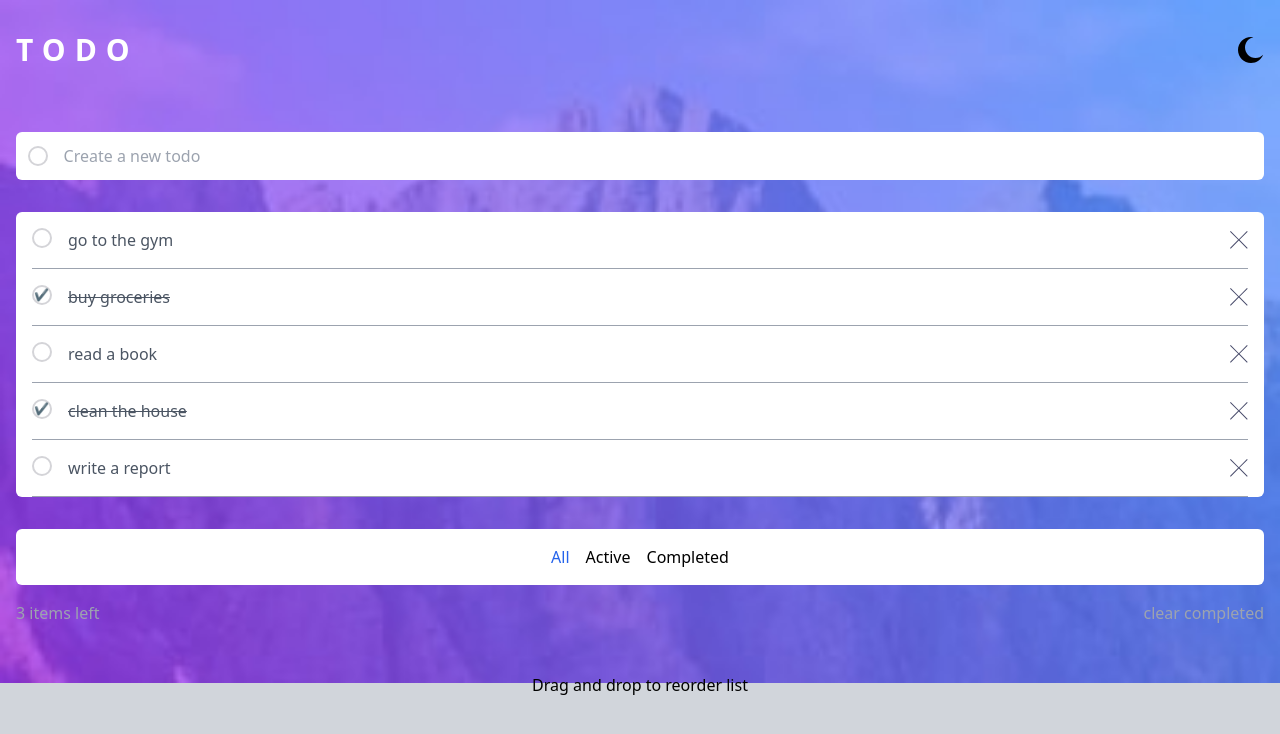
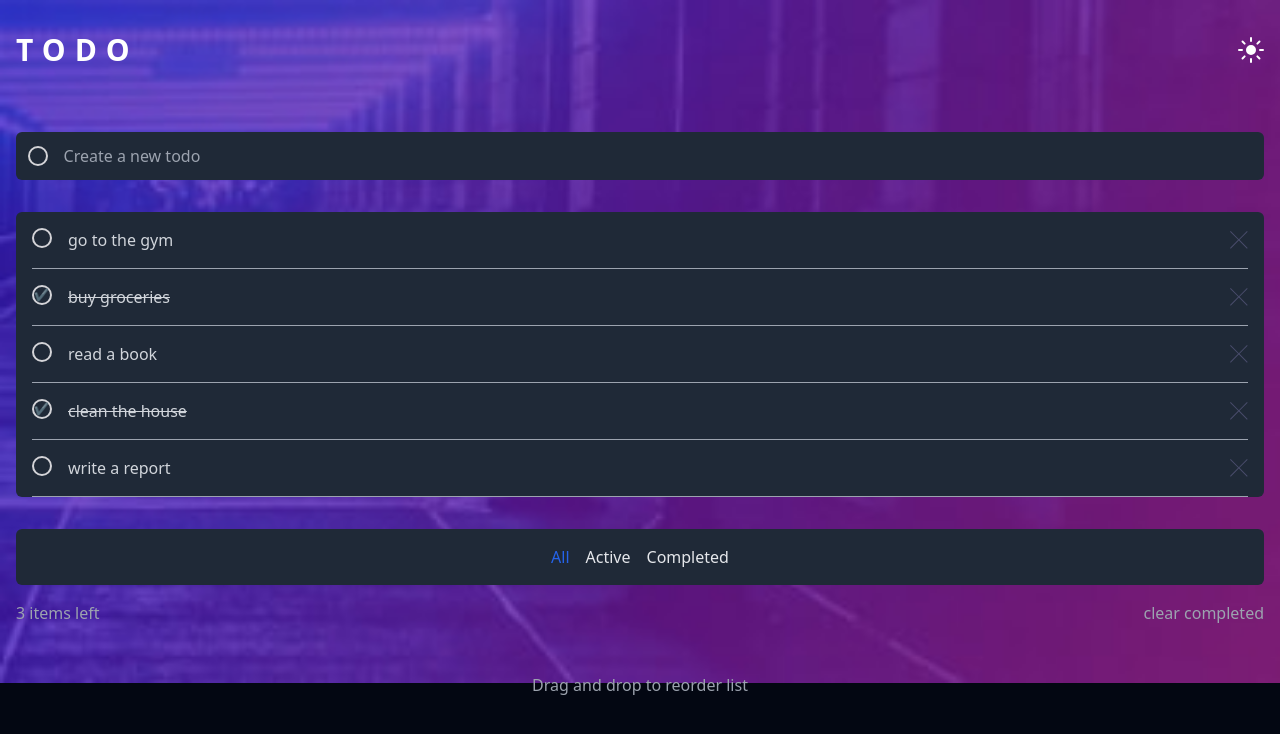
Before and after one commit to Ramonprog/todo-dnd-tailwind, a React (Vite) app: page / in a window 1280 px wide. Both pictures are taken after a click on the button 1251 px from the left and 50 px from the top of the page. Shown: the top 734 px of the page. Built offline with nearby package versions, Linux system fonts and the light colour scheme.

Commit message:
mudando modo com o localStorage

```diff
--- a/index.html
+++ b/index.html
@@ -1,5 +1,5 @@
 <!doctype html>
-<html lang="en" >
+<html lang="pt-br" >
   <head>
     <meta charset="UTF-8" />
     <link rel="icon" type="image/svg+xml" href="/vite.svg" />
--- a/src/components/Header.tsx
+++ b/src/components/Header.tsx
@@ -1,11 +1,33 @@
 import MoonIcon from '../components/icons/MoonIcon'
+import SunIcon from '../components/icons/SunIncon'
+import { useState, useEffect } from 'react'
+
 const Header = () => {
+
+    const [darkMode, setDarkMode] = useState(() => {
+        const savedTheme = localStorage.getItem('theme');
+        return savedTheme === 'dark';
+    });
+
+    useEffect(() => {
+        if (darkMode) {
+            document.documentElement.classList.add('dark');
+        } else {
+            document.documentElement.classList.remove('dark');
+        }
+        localStorage.setItem('theme', darkMode ? 'dark' : 'light');
+    }, [darkMode]);
+
+    const toggleDarkMode = () => {
+        setDarkMode(prevDarkMode => !prevDarkMode);
+    };
+
     return (
         <header className="container mx-auto px-4 pt-8">
             <div className="flex justify-between">
                 <h1 className="uppercase text-white text-3xl font-semibold tracking-[0.3em]">Todo</h1>
-                <button>
-                    <MoonIcon color='#000' />
+                <button onClick={toggleDarkMode}>
+                    {darkMode ? <SunIcon /> : <MoonIcon />}
                 </button>
             </div>
         </header>
--- /dev/null
+++ b/src/components/icons/SunIncon.tsx
@@ -0,0 +1,7 @@
+const SunIncon = () => {
+    return (
+        <svg xmlns="http://www.w3.org/2000/svg" width="26" height="26"><path fill="#FFF" fillRule="evenodd" d="M13 21a1 1 0 011 1v3a1 1 0 11-2 0v-3a1 1 0 011-1zm-5.657-2.343a1 1 0 010 1.414l-2.121 2.121a1 1 0 01-1.414-1.414l2.12-2.121a1 1 0 011.415 0zm12.728 0l2.121 2.121a1 1 0 01-1.414 1.414l-2.121-2.12a1 1 0 011.414-1.415zM13 8a5 5 0 110 10 5 5 0 010-10zm12 4a1 1 0 110 2h-3a1 1 0 110-2h3zM4 12a1 1 0 110 2H1a1 1 0 110-2h3zm18.192-8.192a1 1 0 010 1.414l-2.12 2.121a1 1 0 01-1.415-1.414l2.121-2.121a1 1 0 011.414 0zm-16.97 0l2.121 2.12A1 1 0 015.93 7.344L3.808 5.222a1 1 0 011.414-1.414zM13 0a1 1 0 011 1v3a1 1 0 11-2 0V1a1 1 0 011-1z" /></svg>
+    )
+}
+
+export default SunIncon
--- a/src/utils/darkMode.ts
+++ b/src/utils/darkMode.ts
@@ -4,8 +4,10 @@
     window.matchMedia("(prefers-color-scheme: dark)").matches)
 ) {
   document.documentElement.classList.add("dark");
+  localStorage.theme = "dark";
 } else {
   document.documentElement.classList.remove("dark");
+  localStorage.theme = "light";
 }
 
 // Whenever the user explicitly chooses light mode
```
